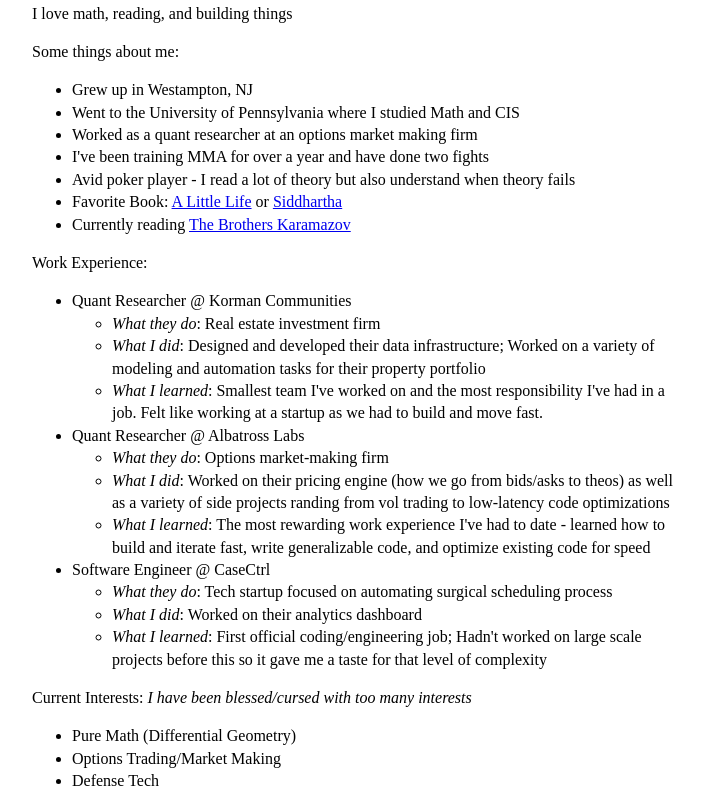
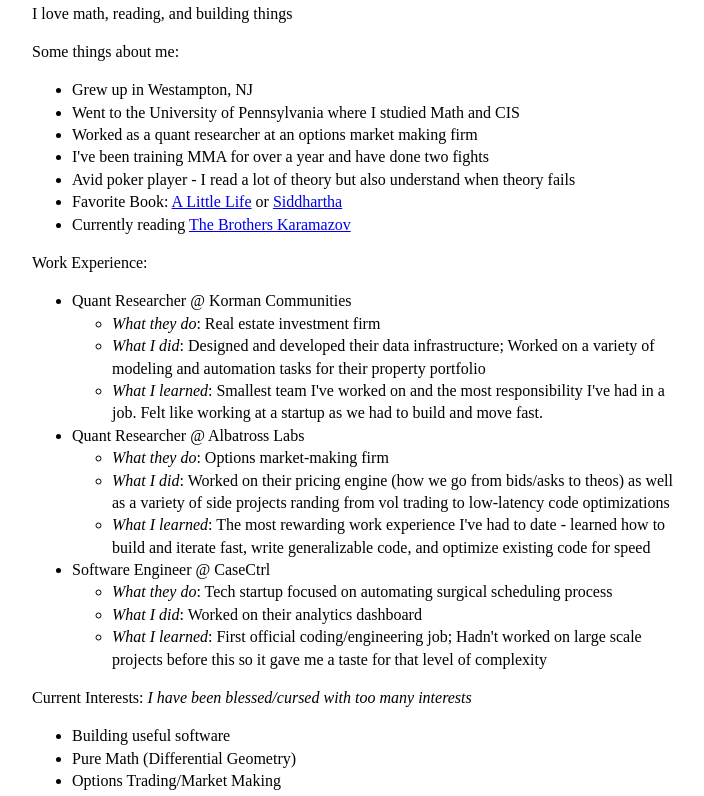
Before and after one commit to arjunsshah/Simple-Site, a plain HTML site: page index.html in a window 1280 px wide. Shown: the part 121-917 px from the top of the page, without its empty margins (283-987 px from the left). Drawn offline with Linux system fonts and the light colour scheme.

Commit message:
Update index.html

```diff
--- a/index.html
+++ b/index.html
@@ -86,6 +86,7 @@
         Current Interests:
         <em>I have been blessed/cursed with too many interests</em>
         <ul>
+            <li>Building useful software</li>
             <li>Pure Math (Differential Geometry)</li>
             <li>Options Trading/Market Making</li>
             <li>Defense Tech</li>
```
